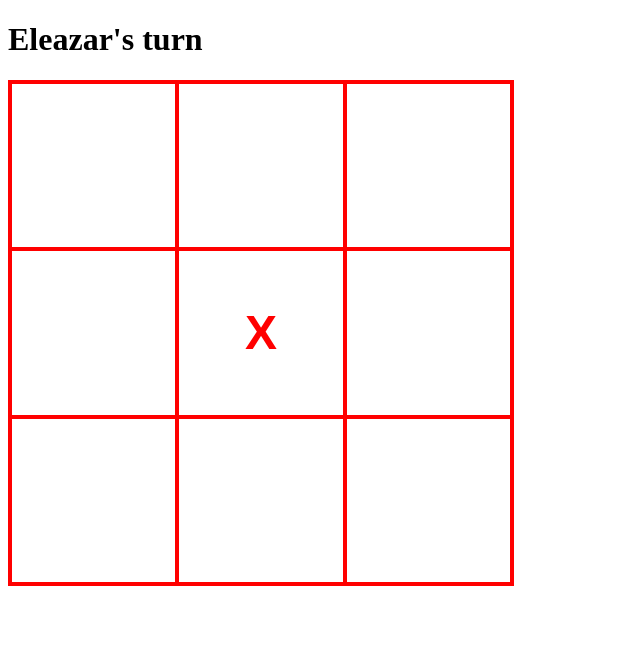
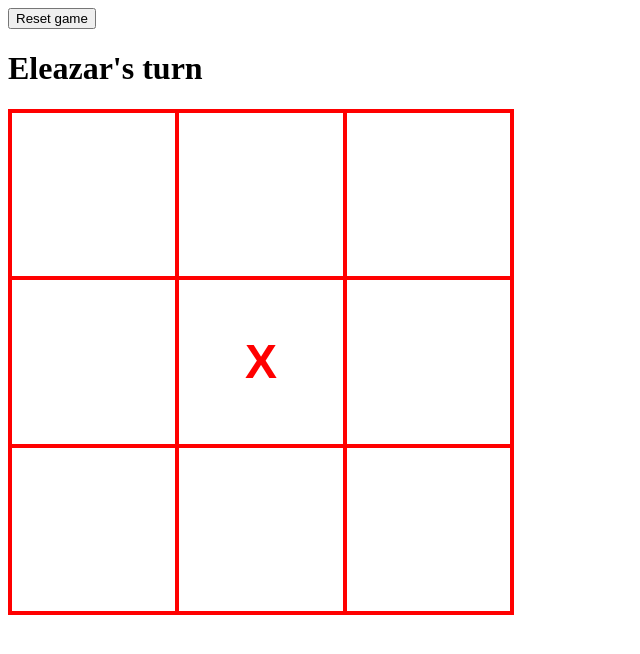
Before and after one commit to danilunac/odin-tictactoe, a plain HTML site: page index.html in a window 1280 px wide. Both pictures are taken after a click on the element 261 px from the left and 332 px from the top of the page. Shown: the whole page, without its empty margins (0-640 px from the left). Drawn offline with Linux system fonts and the light colour scheme.

Commit message:
feat(screencontroller): add game reset button

```diff
--- a/index.html
+++ b/index.html
@@ -9,6 +9,7 @@
     </head>
     <body>
         <div class="container">
+            <button class="reset">Reset game</button>
             <h1 class="game-status"></h1>
             <div class="board"></div>
         </div>
--- a/script.js
+++ b/script.js
@@ -86,7 +86,7 @@ function GameController(playerOne, playerTwo) {
     }
 
     const checkWinner = (board, player) => {
-        // Convert Cell objects into a board of marks
+        // Convert Cell objects into a board of marks`
         const boardMarks = board.map((row) =>
             row.map((cell) => cell.getValue())
         );
@@ -192,6 +192,8 @@ function ScreenController() {
     const player1 = Player('Dani', 'X');
     const player2 = Player('Eleazar', 'O');
     const game = GameController(player1, player2);
+
+    const resetButton = document.querySelector('.reset');
     const gameStatusDiv = document.querySelector('.game-status');
     const boardDiv = document.querySelector('.board');
 
@@ -230,7 +232,7 @@ function ScreenController() {
     };
 
     // Add event listener for the board
-    function clickHanderBoard(e) {
+    function clickHandlerBoard(e) {
         const selectedRow = e.target.dataset.row;
         const selectedColumn = e.target.dataset.column;
 
@@ -240,37 +242,15 @@ function ScreenController() {
 
         updateScreen();
     }
-    boardDiv.addEventListener('click', clickHanderBoard);
+    boardDiv.addEventListener('click', clickHandlerBoard);
+
+    resetButton.addEventListener('click', () => {
+        game.resetGame();
+        updateScreen();
+    })
 
     // Initial render
     updateScreen();
 }
 
 ScreenController();
-
-// const player1 = Player('Dani', 'X');
-// const player2 = Player('Paola', 'O');
-// const game = GameController(player1, player2);
-// game.playRound(0, 0);
-// game.playRound(1, 1);
-// game.playRound(1, 0);
-// game.playRound(0, 1);
-// game.playRound(0, 2);
-// game.playRound(1, 2);
-// game.playRound(2, 0);
-// game.playRound(2, 1);
-// game.playRound(2, 2);
-
-// game.playRound(0, 0);
-// game.playRound(1, 0);
-// game.playRound(1, 1);
-// game.playRound(0, 1);
-// game.playRound(0, 1);
-// game.playRound(2, 2);
-// game.playRound(2, 0);
-
-// game.playRound(0, 2);
-// game.playRound(2, 1);
-// game.playRound(1, 1);
-// game.playRound(0, 1);
-// game.playRound(2, 0);
```
